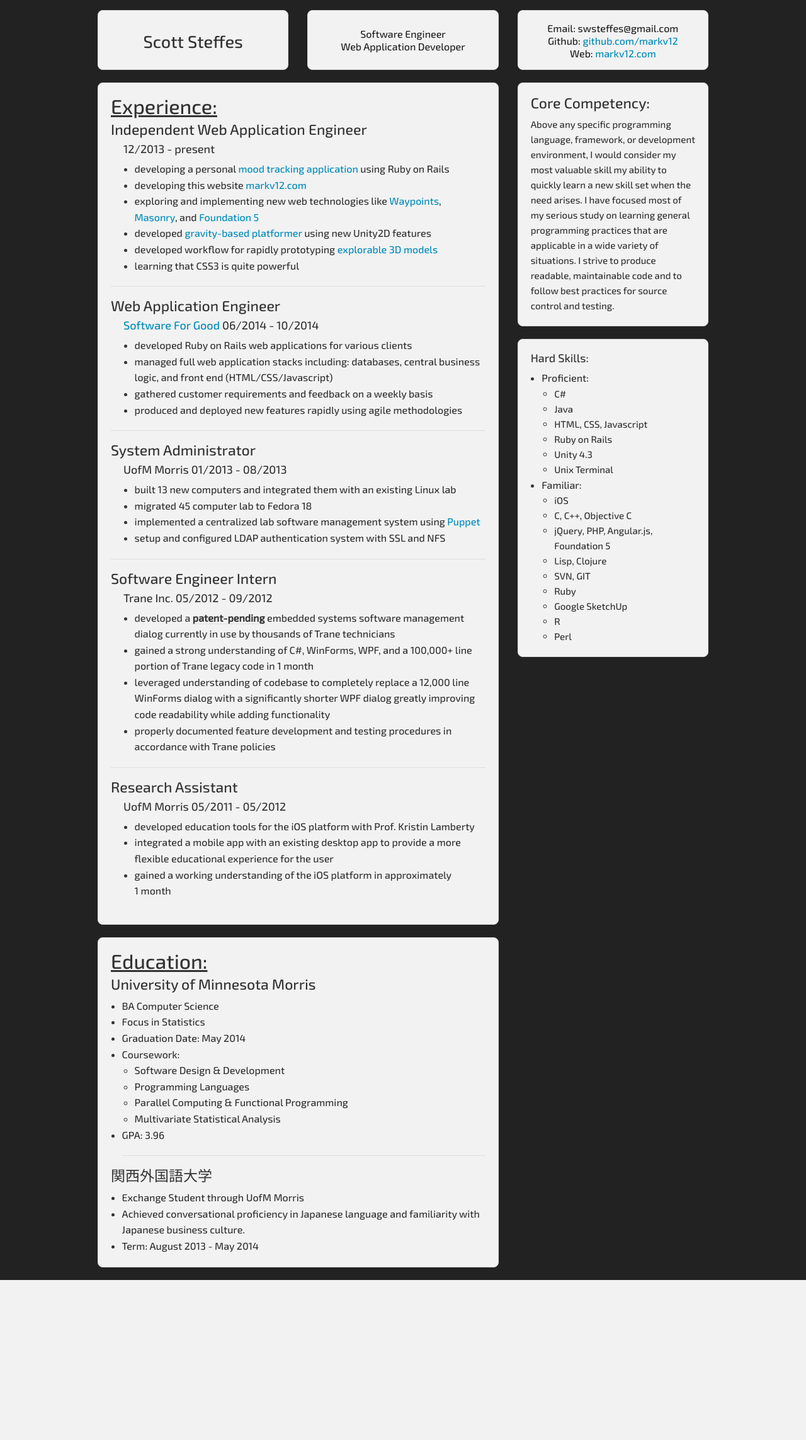
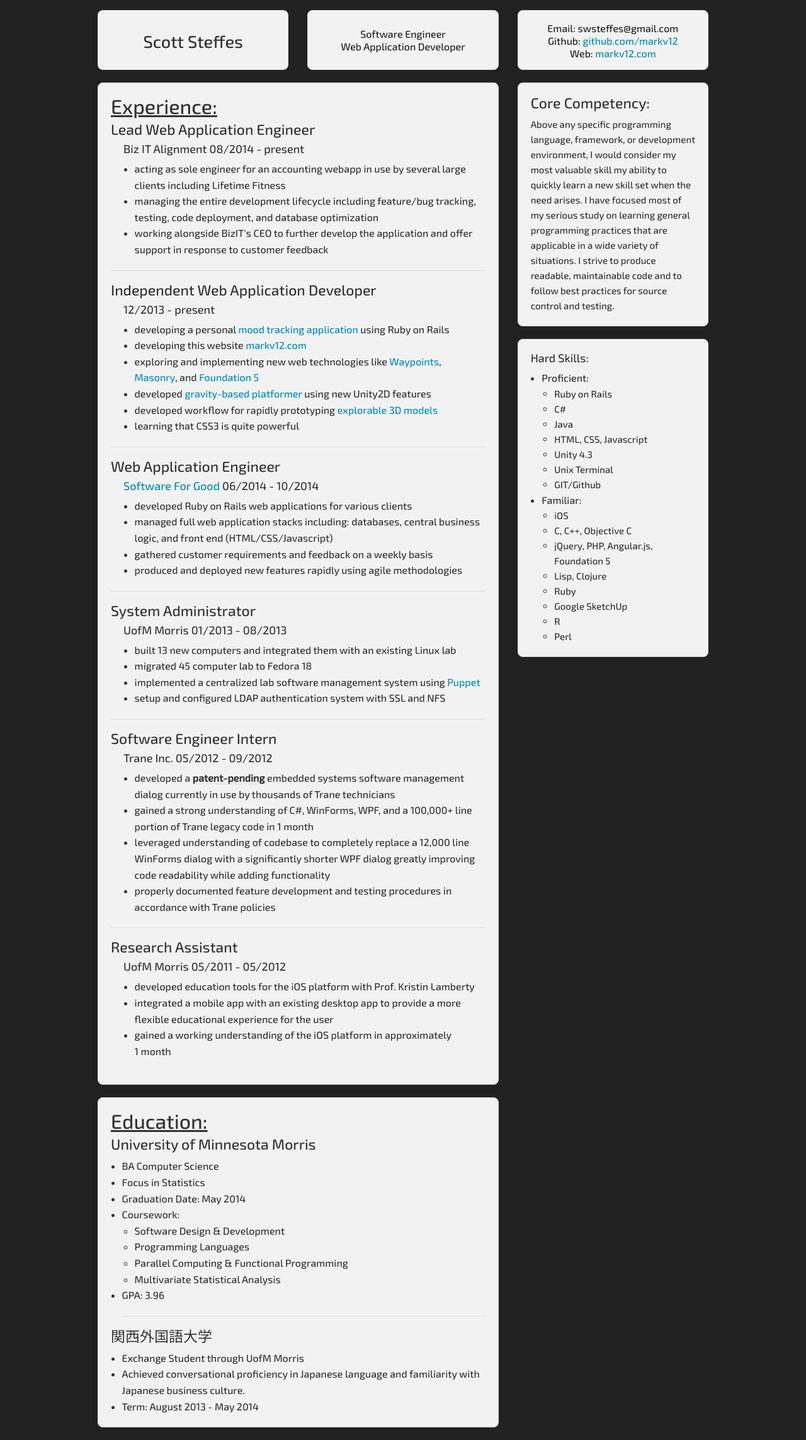
Before and after one commit to markv12/markv12.com, a PHP site: page /resume/index.html in a window 1280 px wide. Shown: the whole page at 63% size. Before the commit the page ends 2032 px from the top, so only its background shows below. Run offline with PHP 8.4, Linux system fonts and the light colour scheme.

Commit message:
resume edits

```diff
--- a/resume/index.html
+++ b/resume/index.html
@@ -45,7 +45,23 @@
 			<div class="large-8 small-12 columns">
 				<div class="panel">
 					<h1>Experience:</h1>
-					<h4>Independent Web Application Engineer</h4>
+					<h4>Lead Web Application Engineer</h4>
+					<div class="indented">
+						<h5>Biz IT Alignment 08/2014 - present</h5>
+						<ul>
+							<li>
+								acting as sole engineer for an accounting webapp in use by several large clients including Lifetime Fitness
+							</li>
+							<li>
+								managing the entire development lifecycle including feature/bug tracking, testing, code deployment, and database optimization
+							</li>
+							<li>
+								working alongside BizIT's CEO to further develop the application and offer support in response to customer feedback
+							</li>
+						</ul>
+					</div>
+					<hr />
+					<h4>Independent Web Application Developer</h4>
 					<div class="indented">
 						<h5>12/2013 - present</h5>
 						<ul>
@@ -55,18 +71,22 @@
 							<li>
 								developing this website <a href="http://markv12.com/">markv12.com</a>
 							</li>
+							<span class="dontprint">
 								<li>
 									exploring and implementing new web technologies like <a href="http://imakewebthings.com/jquery-waypoints/">Waypoints</a>, <a href="http://masonry.desandro.com/">Masonry</a>, and <a href="http://foundation.zurb.com/">Foundation 5</a>
 								</li>
+							</span>
 							<li>
 								developed <a href="http://markv12.com/spacegame/index.html">gravity-based platformer</a> using new Unity2D features
 							</li>
 							<li>
 								developed workflow for rapidly prototyping <a href="http://markv12.com/grumproom/index.html">explorable</a> <a href="http://markv12.com/myhouse/index.html">3D models</a>
 							</li>
+							<span class="dontprint">
 								<li>
 									<span id="spinTrigger">learning that CSS3 is quite powerful</span>
 								</li>
+							</span>
 						</ul>
 					</div>
 					<hr />
@@ -151,7 +171,6 @@
 						<div class="panel">
 							<h4>Core Competency:</h4>
 							<p style="font-size: 15px">
-
 								Above any specific programming language, framework, or development environment, I would consider my most valuable skill my ability to quickly learn a new skill set when the need arises.
 								I have focused most of my serious study on learning general programming practices that are applicable in a wide variety of situations.
 								I strive to produce readable, maintainable code and to follow best practices for source control and testing.
@@ -164,10 +183,12 @@
 						<div class="panel">
 							<h5>Hard Skills:</h5>
 							<ul>
-
 								<li>
 									Proficient:
 									<ul style="font-size: 15px">
+										<li>
+											Ruby on Rails
+										</li>
 										<li>
 											C#
 										</li>
@@ -178,13 +199,13 @@
 											HTML, CSS, Javascript
 										</li>
 										<li>
-											Ruby on Rails
-										</li>
-										<li>
 											Unity 4.3
 										</li>
 										<li>
 											Unix Terminal
+										</li>
+										<li>
+											GIT/Github
 										</li>
 									</ul>
 								</li>
@@ -204,9 +225,6 @@
 											Lisp, Clojure
 										</li>
 										<li>
-											SVN, GIT
-										</li>
-										<li>
 											Ruby
 										</li>
 										<li>
@@ -220,12 +238,10 @@
 										</li>
 									</ul>
 								</li>
-
 							</ul>
 						</div>
 					</div>
 				</div>
-
 			</div>
 		</div>
 		<div class="row">
```
Also changed, not shown: resume/stylesheet.css (+68 -1 lines). Lines whose indentation alone changed are shown as unchanged.
